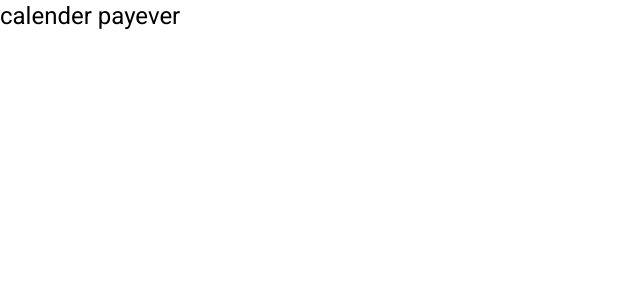
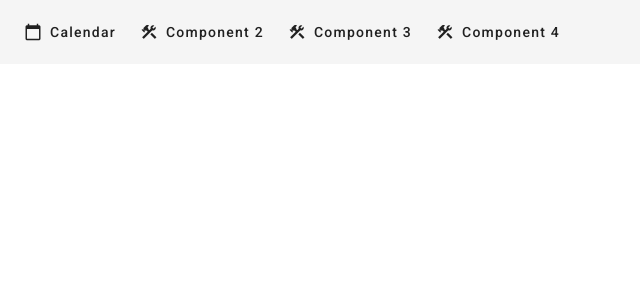
Before and after one commit to HamzaKhandev1446/calendar-payever, an Angular app: page / in a window 1280 px wide. Shown: the top 300 px of the page, without its empty margins (0-640 px from the left). Built offline with nearby package versions, Linux system fonts and the light colour scheme.

Commit message:
Added header component.

```diff
--- /dev/null
+++ b/src/app/app-header/app-header.component.html
@@ -0,0 +1,18 @@
+<mat-toolbar class="bg-blue-500 flex justify-start gap-2">
+    <button mat-button [routerLink]="['/calendar']" routerLinkActive="active-header" class="text-white">
+      <mat-icon class="mr-2">calendar_today</mat-icon>
+      Calendar
+    </button>
+    <button mat-button [routerLink]="['/component1']" routerLinkActive="active-header" class="text-white">
+      <mat-icon class="mr-2">construction</mat-icon>
+      Component 2
+    </button>
+    <button mat-button [routerLink]="['/component2']" routerLinkActive="active-header" class="text-white">
+      <mat-icon class="mr-2">construction</mat-icon>
+      Component 3
+    </button>
+    <button mat-button [routerLink]="['/component3']" routerLinkActive="active-header" class="text-white">
+      <mat-icon class="mr-2">construction</mat-icon>
+      Component 4
+    </button>
+  </mat-toolbar>
--- /dev/null
+++ b/src/app/app-header/app-header.component.scss
@@ -0,0 +1,9 @@
+.active-header{
+    background-color: #f8f9fa;
+    color: #007bff;
+    border-bottom: 2px solid #007bff;
+    font-weight: bold;
+    padding: 10px 0;
+    cursor: pointer;
+    transition: all 0.3s;
+}
--- a/src/app/app.component.html
+++ b/src/app/app.component.html
@@ -1 +1,2 @@
-<h1>calender payever</h1>
+<app-header></app-header>
+<router-outlet></router-outlet>
--- a/src/app/app.component.ts
+++ b/src/app/app.component.ts
@@ -1,13 +1,12 @@
 import { Component } from '@angular/core';
-import { RouterOutlet } from '@angular/router';
+import { RouterModule } from '@angular/router';
+import { AppHeaderComponent } from './app-header/app-header.component';
 
 @Component({
   selector: 'app-root',
   standalone: true,
-  imports: [RouterOutlet],
+  imports: [RouterModule,AppHeaderComponent],
   templateUrl: './app.component.html',
-  styleUrl: './app.component.scss'
+  styleUrls: ['./app.component.scss'],
 })
-export class AppComponent {
-  title = 'calendar-payever';
-}
+export class AppComponent {}
```
Also changed, not shown: src/app/app-header/app-header.component.ts (added, +17 -0 lines), 1 other file (tests, documents, lock files or other folders).
